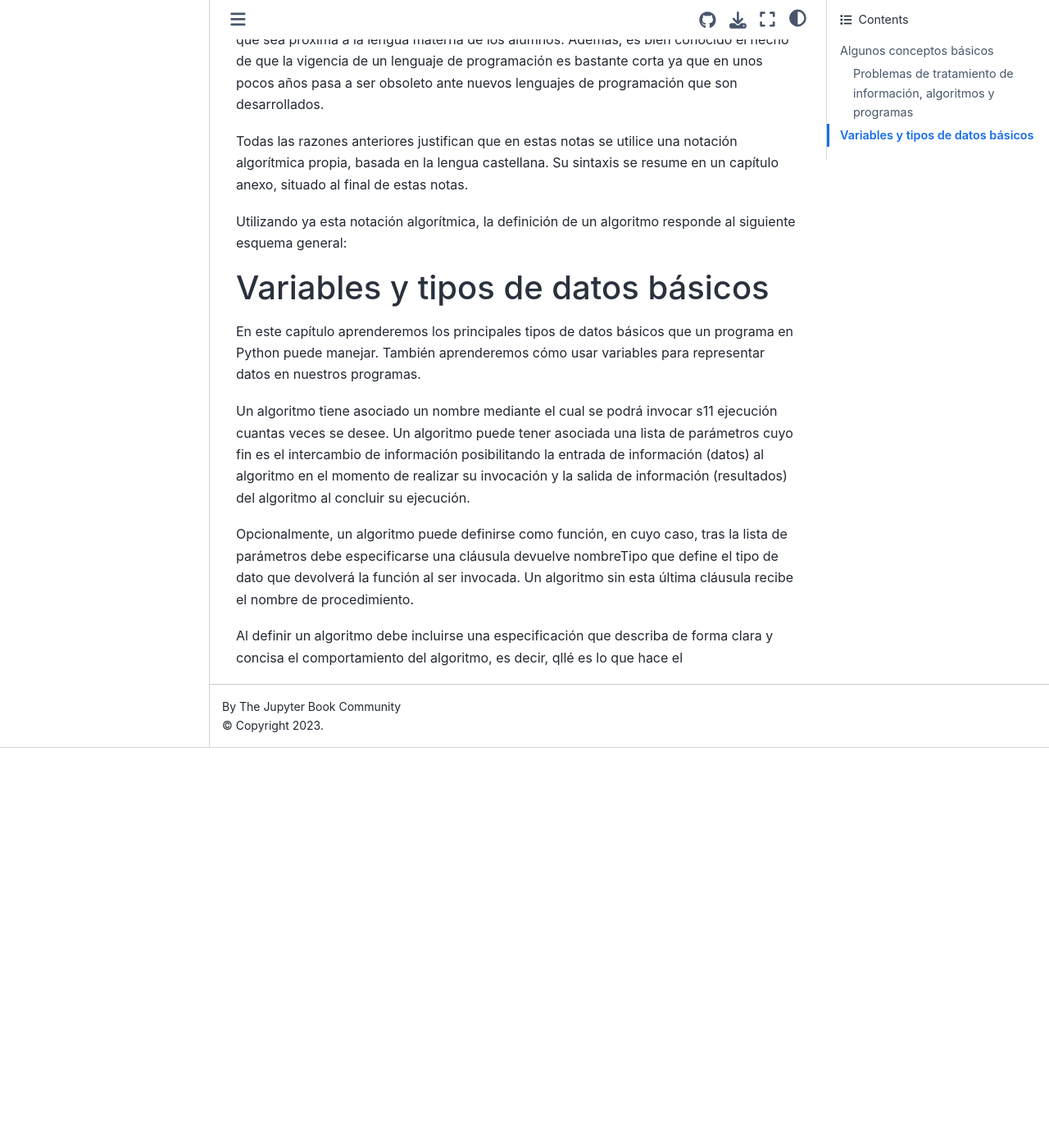
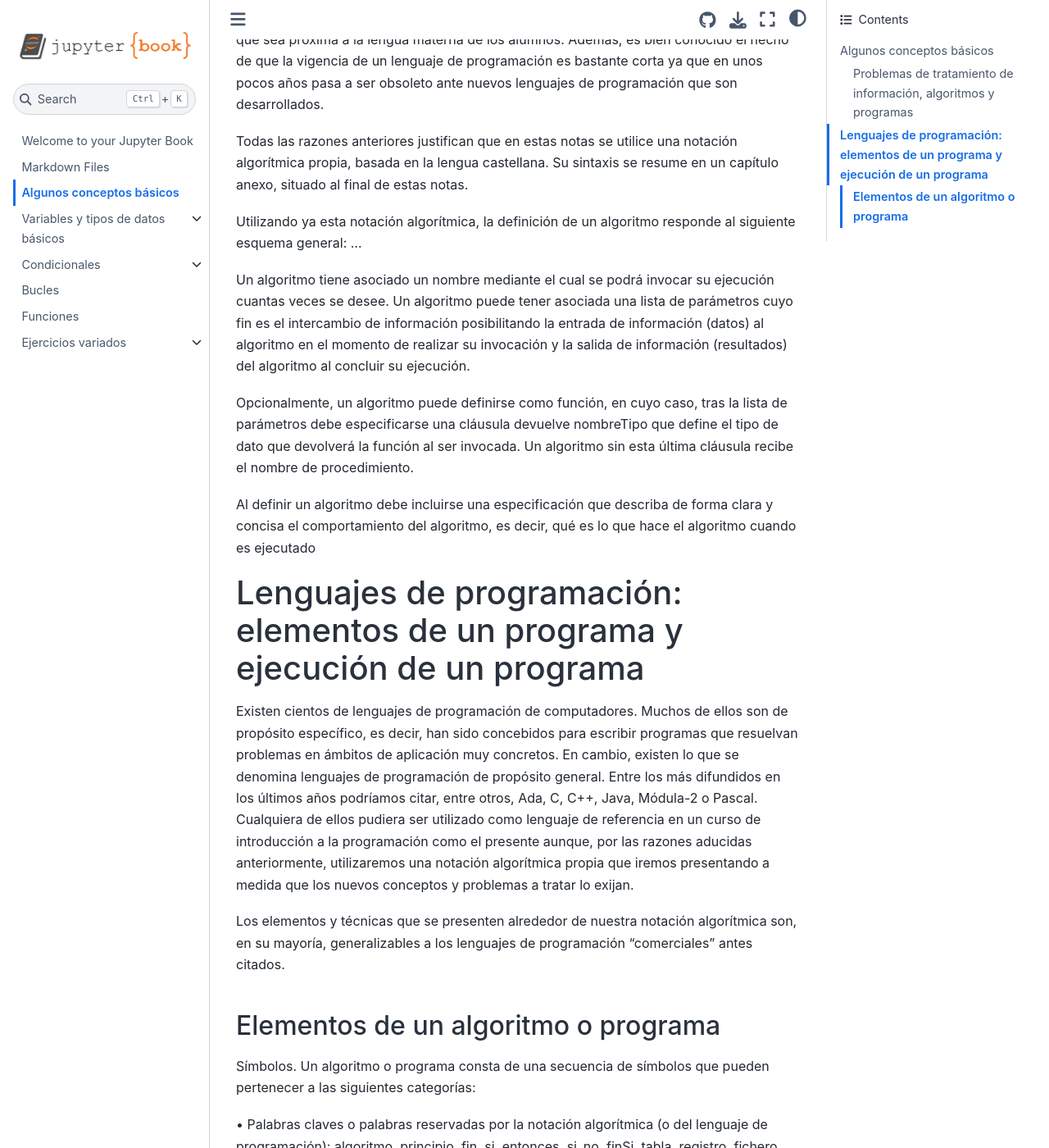
Before and after one commit to nachorequeno/programacion_python, a Jupyter Book: the page built from content/algunos-conceptos-basicos.md, in a window 1280 px wide and 1400 px high, scrolled down 1109 px. Shown: the whole window at 82% size. Built offline with Jupyter Book 1.0.4 settings and Sphinx 7.4.7 and the Sphinx Book theme 1.1.4, drawn with Linux system fonts in a browser that asks for light colours; before the commit the page ends 2021 px from its top, so only the background shows below that; some of the changed text lies outside the part shown.

Commit message:
Nuevo texto

```diff
--- a/content/_toc.yml
+++ b/content/_toc.yml
@@ -6,6 +6,7 @@ root: intro
 chapters:
   # entorno-programacion
   - file: getting-started
+  - file: algunos-conceptos-basicos
   - file: variables-y-tipos-datos-basicos
     sections:
       - glob: ejercicios/expresiones/*
--- a/content/algunos-conceptos-basicos.md
+++ b/content/algunos-conceptos-basicos.md
@@ -37,16 +37,51 @@ Todas las razones anteriores justifican que en estas notas se utilice una notaci
 Su sintaxis se resume en un capítulo anexo, situado al final de estas notas.
 
 Utilizando ya esta notación algorítmica, la definición de un algoritmo responde al siguiente esquema general:
+...
 
-# Variables y tipos de datos básicos
+Un algoritmo tiene asociado un nombre mediante el cual se podrá invocar su ejecución cuantas veces se desee.
+Un algoritmo puede tener asociada una lista de parámetros cuyo fin es el intercambio de información posibilitando la entrada de
+información (datos) al algoritmo en el momento de realizar su invocación y la salida de información (resultados) del algoritmo al concluir su ejecución.
 
-En este capítulo aprenderemos los principales tipos de datos básicos que un programa en Python puede manejar.
-También aprenderemos cómo usar variables para representar datos en nuestros programas.
+Opcionalmente, un algoritmo puede definirse como función, en cuyo caso, tras la lista de parámetros debe especificarse una cláusula devuelve nombreTipo que
+define el tipo de dato que devolverá la función al ser invocada. Un algoritmo sin esta última cláusula recibe el nombre de procedimiento.
 
-Un algoritmo tiene asociado un nombre mediante el cual se podrá invocar s11 ejecución cuantas veces se desee.
-Un algoritmo puede tener asociada una lista de parámetros cuyo fin es el intercambio de información posibilitando la entrada de información (datos) al algoritmo en el momento de realizar su invocación y la salida de información (resultados) del algoritmo al concluir su ejecución.
+Al definir un algoritmo debe incluirse una especificación que describa de forma
+clara y concisa el comportamiento del algoritmo, es decir, qué es lo que hace el algoritmo cuando es ejecutado
 
-Opcionalmente, un algoritmo puede definirse como función, en cuyo caso, tras la lista de parámetros debe especificarse una cláusula devuelve nombreTipo que define el tipo de dato que devolverá la función al ser invocada.
-Un algoritmo sin esta última cláusula recibe el nombre de procedimiento.
+# Lenguajes de programación: elementos de un programa y ejecución de un programa
+Existen cientos de lenguajes de programación de computadores.
+Muchos de ellos son de propósito específico, es decir, han sido concebidos para escribir programas que resuelvan problemas en ámbitos de aplicación muy concretos.
+En cambio, existen lo que se denomina lenguajes de programación de propósito general.
+Entre los más difundidos en los últimos años podríamos citar, entre otros, Ada, C, C++, Java, Módula-2 o Pascal.
+Cualquiera de ellos pudiera ser utilizado como lenguaje de referencia en un curso de introducción a la programación como el presente aunque, por las razones aducidas anteriormente, utilizaremos una notación algorítmica  propia  que  iremos  presentando  a medida que los nuevos   conceptos  y problemas a tratar lo exijan.
 
-Al definir un algoritmo debe incluirse una especificación que describa de forma clara y concisa el comportamiento del algoritmo, es decir, qllé es lo que hace el
+Los elementos y técnicas que se presenten alrededor de nuestra notación algorítmica son, en su mayoría, generalizables a los lenguajes de programación "comerciales" antes citados.
+
+## Elementos de un algoritmo o programa
+
+Símbolos. Un algoritmo o programa consta de una secuencia de símbolos que pueden pertenecer a las siguientes categorías:
+
+•	Palabras claves o palabras reservadas por la notación algorítmica (o del lenguaje de programación): algoritmo, principio, fin, si, entonces, si_no, finSi, tabla, registro, fichero, mod, div, verdad, falso, etc.
+
+•	Identificadores: nombres que se asocian a objetos informáticos que se definen en el algoritmo o programa.
+
+•	Operadores:    +   -    *  /   > $\geq$ = $\neq$ < $\leq$ $\neg$ $\wee$ $\wedge$ etc.
+•	Separadores:  , ; . ( )	[ ] etc.
+
+Un identificador se construye, en nuestra notación algorítmica, de acuerdo con la
+siguiente regla:
+identificador : := <letra> { <letra> | <dígito> | _}
+
+Esta notación, aplicada ahora a la especificación de la sintaxis de los símbolos,
+será utilizada a lo largo del curso para especificar también la sintaxis de las frases
+que se puedan construir concatenando símbolos. El meta-carácter "I" permite definir
+opciones alternativas, mientras que lo encerrado entre llaves " { .. . }" puede
+reproducirse cero o más veces . La regla anterior dice que un símbolo
+identificador se constmye como una secuencia de caracteres tal que el primero
+es una letra y los sucesivos, si existen, pueden ser o letras o dígitos o el carácter '_'.
+Las definiciones de letra y digi to se presentan a continuación mediante sus
+correspondientes reglas sintácticas:
+
+letra : : = A | B | $\cdots$ | Y | Z | a | b | $\cdots$ | y | z
+digito : := O | 1 | 2 | 3 | 4 | 5 | 6 | 7 | 8 | 9
```
Also changed, not shown: content/variables-y-tipos-datos-basicos.md (+9 -0 lines).
